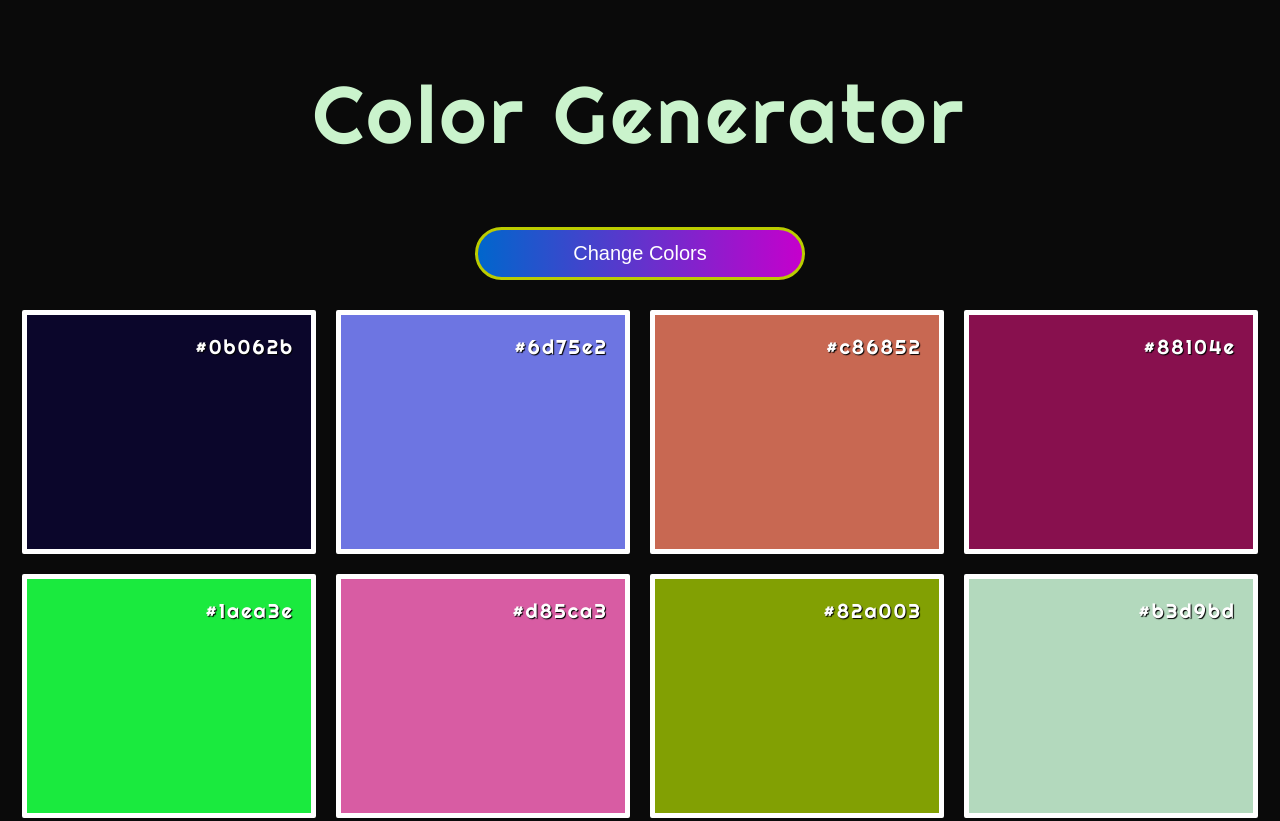
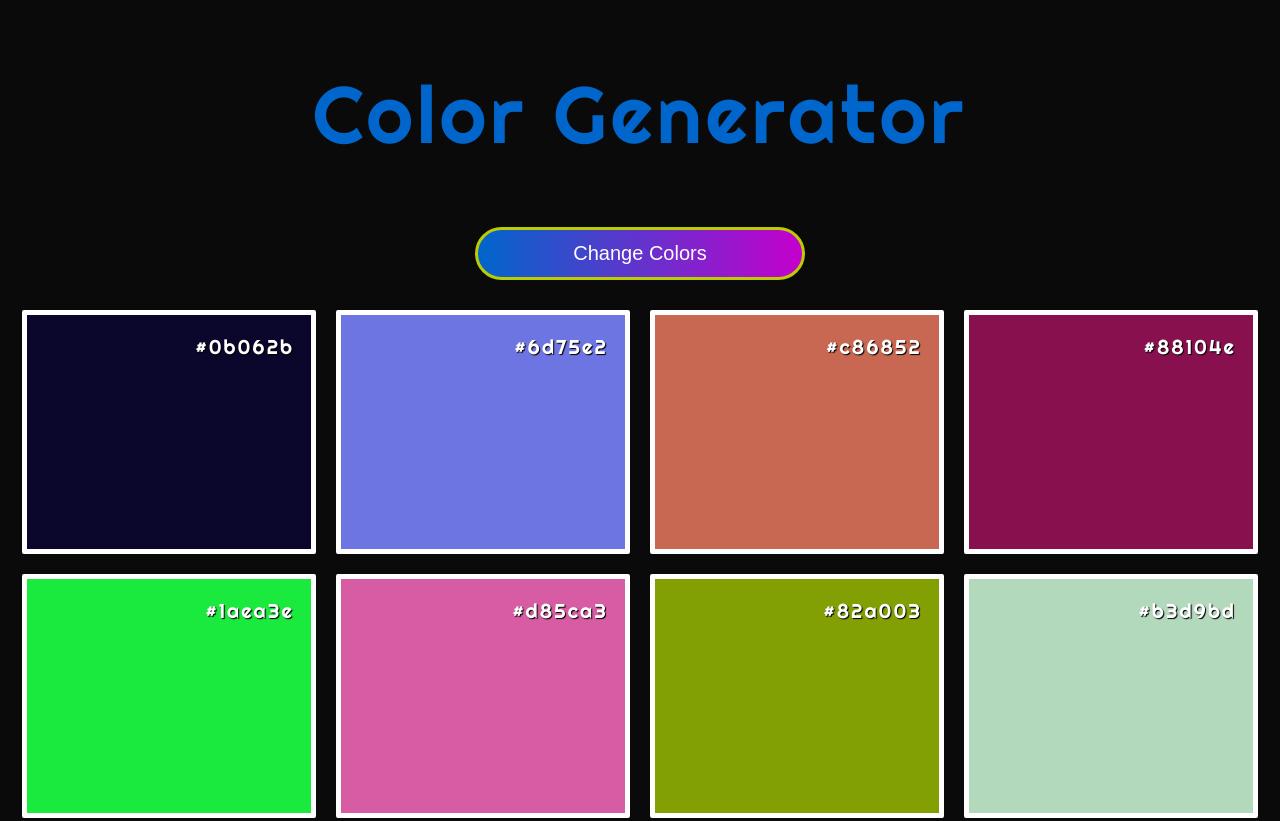
Before and after one commit to aam214/Color-Picker, a plain HTML site: page index.html in a window 1280 px wide. Shown: the top 821 px of the page. Drawn offline with Linux system fonts and the light colour scheme.

Commit message:
Changed color of h1

```diff
--- a/style.css
+++ b/style.css
@@ -2,7 +2,7 @@ body{
   background-color:#0a0a0a;
   }
 h1{
-  color: #caf3cc;
+  color:  rgb(0, 102, 204);
   line-height: 1.5;
   font-family: "Righteous", sans-serif;
   font-weight: 400;
```
